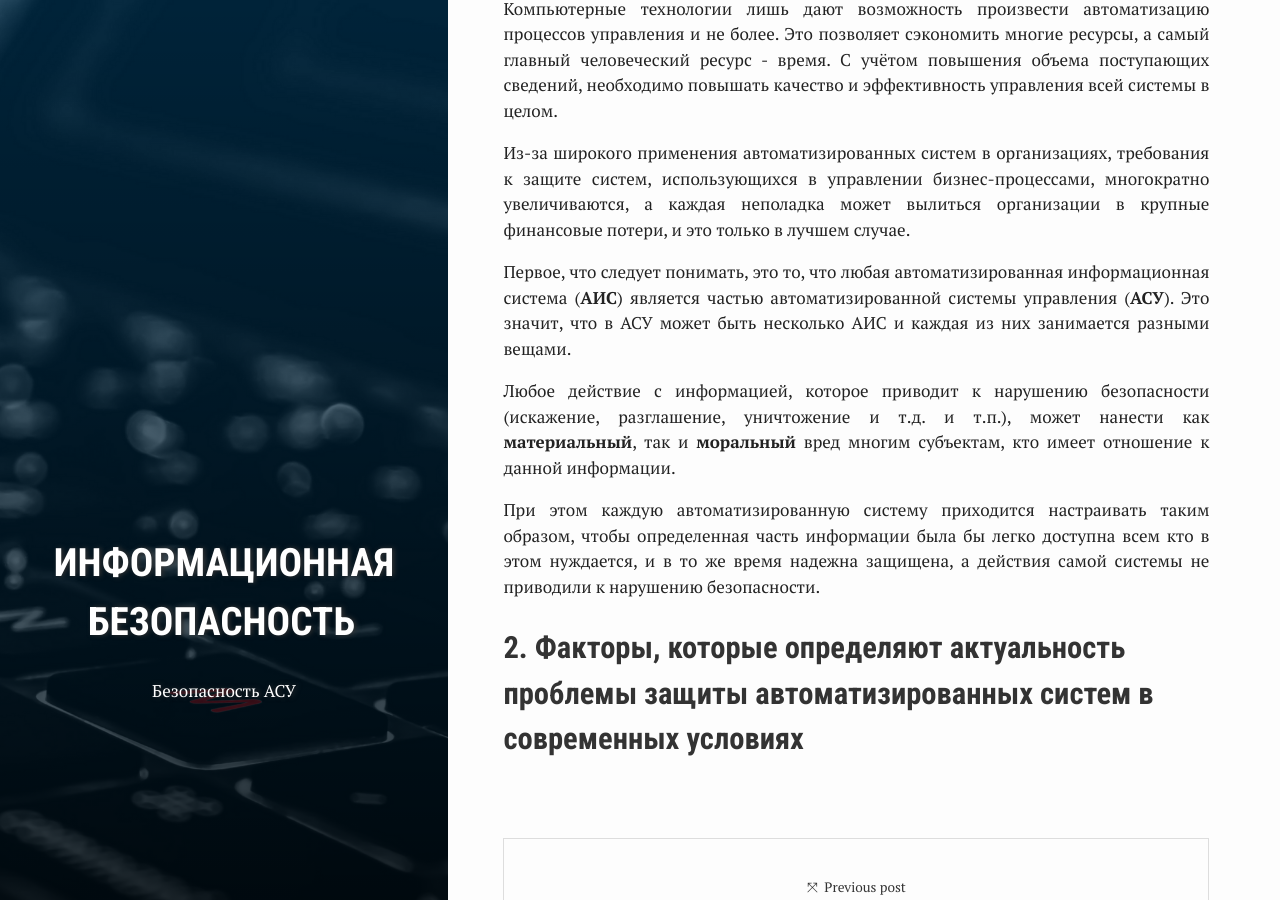
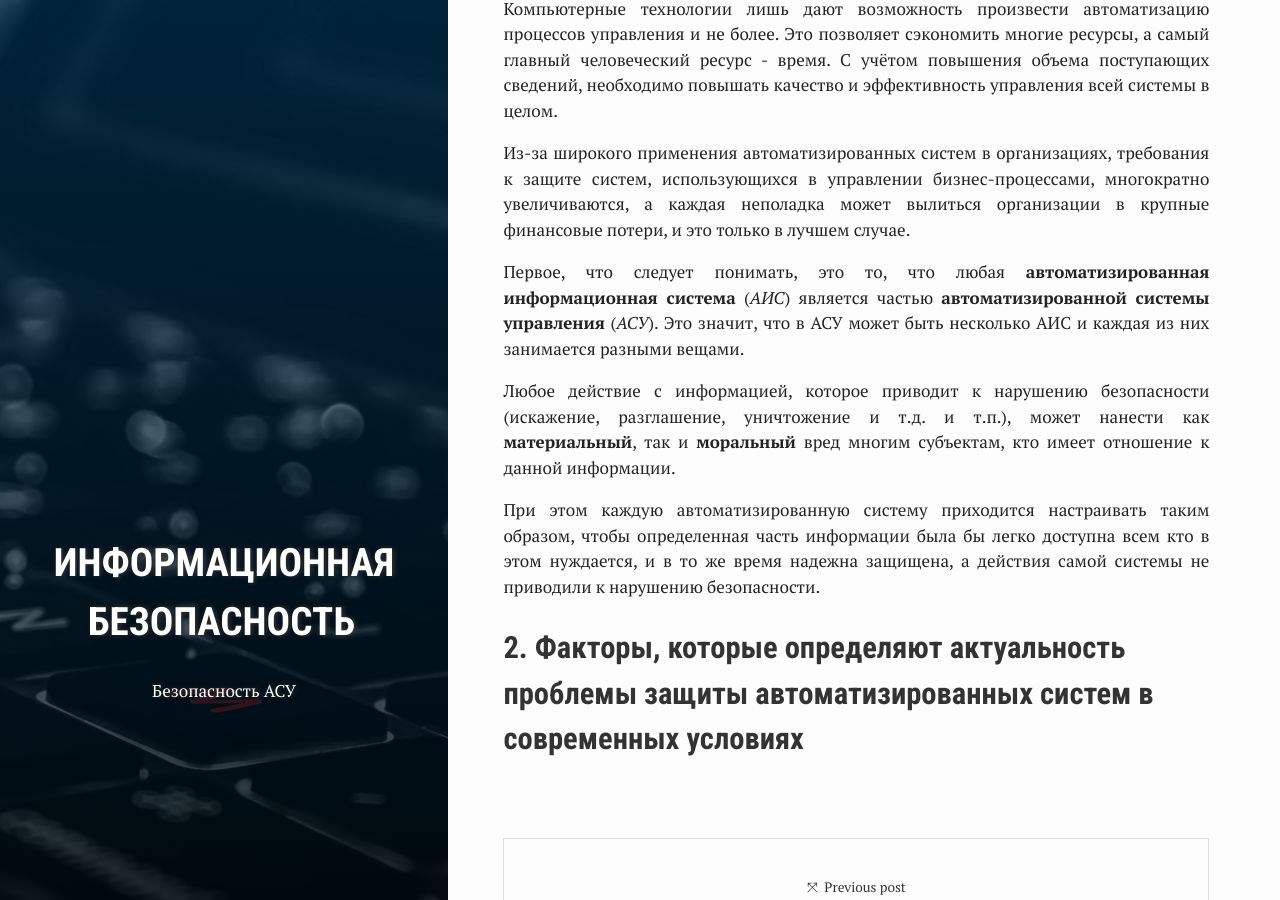
Before and after one commit to ghostmorgan/ghostmorgan.github.io, a Jekyll site: the page built from _posts/2019-10-11-inform_security_1_1.md, in a window 1280 px wide and 900 px high, scrolled down 2225 px. Built offline with Jekyll 4.4.1, drawn with Linux system fonts in a browser that asks for light colours; nearby versions of some CDN libraries; comment, search, counter and statistics services are not loaded.

```diff
--- a/_posts/2019-10-11-inform_security_1_1.md
+++ b/_posts/2019-10-11-inform_security_1_1.md
@@ -57,7 +57,7 @@ comments: true
 
 Из-за широкого применения автоматизированных систем в организациях, требования к защите систем, использующихся в управлении бизнес-процессами, многократно увеличиваются, а каждая неполадка может вылиться организации в крупные финансовые потери, и это только в лучшем случае.
 
-Первое, что следует понимать, это то, что любая автоматизированная информационная система (**АИС**) является частью автоматизированной системы управления (**АСУ**). Это значит, что в АСУ может быть несколько АИС и каждая из них занимается разными вещами.
+Первое, что следует понимать, это то, что любая **автоматизированная информационная система** (*АИС*) является частью **автоматизированной системы управления** (*АСУ*). Это значит, что в АСУ может быть несколько АИС и каждая из них занимается разными вещами.
 
 Любое действие с информацией, которое приводит к нарушению безопасности (искажение, разглашение, уничтожение и т.д. и т.п.), может нанести как **материальный**, так и **моральный** вред многим субъектам, кто имеет отношение к данной информации.
 
```
